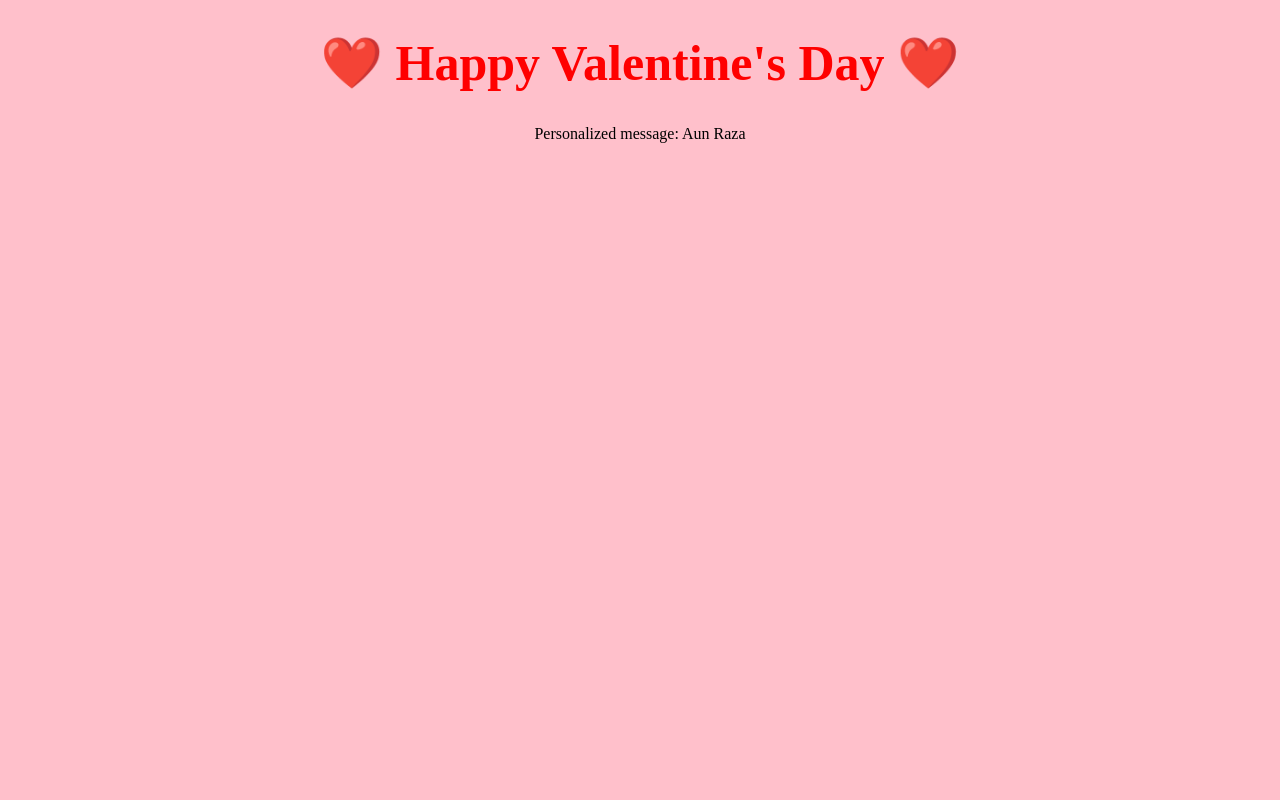
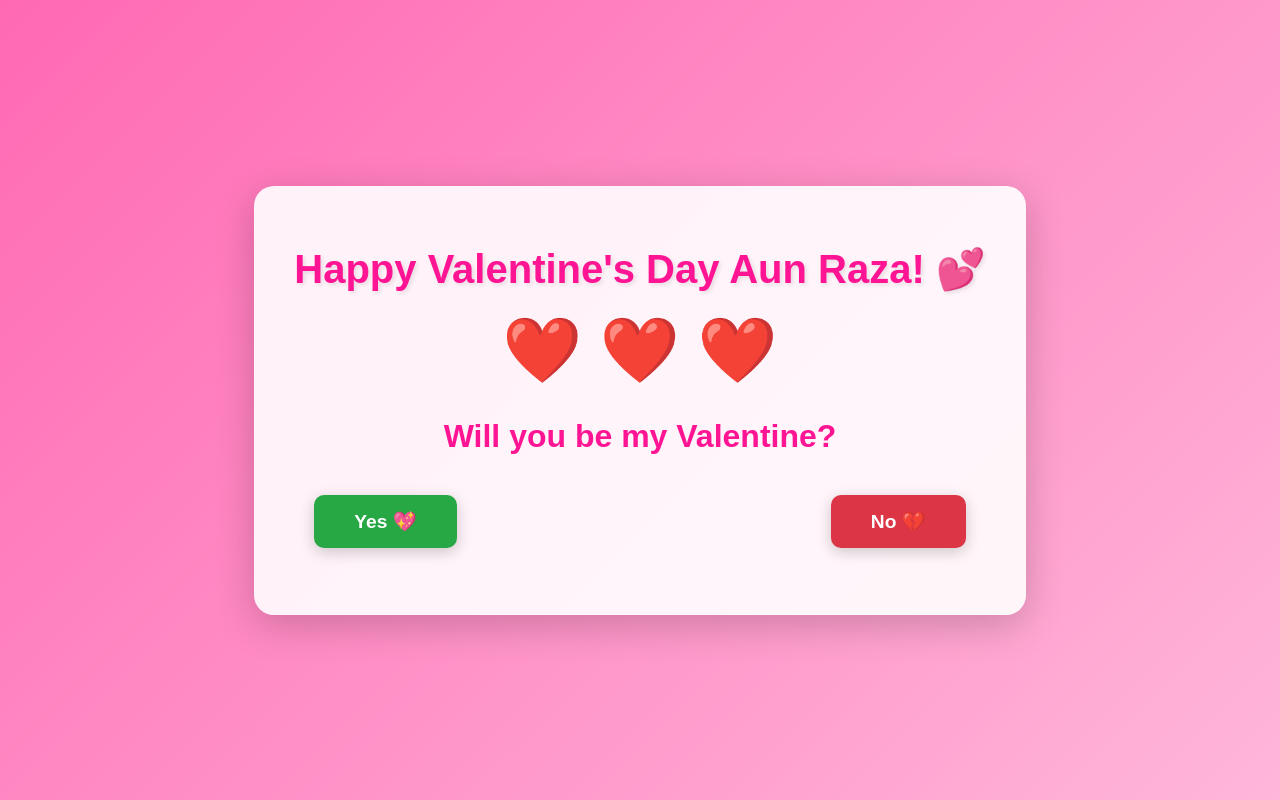
Before and after one commit to Z-hash24/valentine-website, a plain HTML site: page index.html in a window 1280 px wide. Drawn offline with Linux system fonts and the light colour scheme.

Commit message:
Update index.html with Valentine's interactive website

```diff
--- a/index.html
+++ b/index.html
@@ -3,21 +3,183 @@
 <head>
     <meta charset="UTF-8">
     <meta name="viewport" content="width=device-width, initial-scale=1.0">
-    <title>Valentine's Theme</title>
+    <title>Be My Valentine 💖</title>
     <style>
+        * {
+            margin: 0;
+            padding: 0;
+            box-sizing: border-box;
+        }
+
         body {
-            background-color: pink;
+            background: linear-gradient(135deg, #ff69b4 0%, #ffb6d9 100%);
+            min-height: 100vh;
+            display: flex;
+            justify-content: center;
+            align-items: center;
+            font-family: 'Arial', sans-serif;
+            overflow: hidden;
+        }
+
+        .container {
             text-align: center;
-            font-family: 'Arial, sans-serif';
+            background: rgba(255, 255, 255, 0.9);
+            padding: 60px 40px;
+            border-radius: 20px;
+            box-shadow: 0 10px 40px rgba(0, 0, 0, 0.2);
         }
-        .heart {
-            color: red;
-            font-size: 50px;
+
+        h1 {
+            color: #ff1493;
+            font-size: 2.5em;
+            margin-bottom: 20px;
+            text-shadow: 2px 2px 4px rgba(0, 0, 0, 0.1);
+        }
+
+        .hearts {
+            font-size: 4em;
+            margin: 20px 0;
+            animation: beat 1s infinite;
+        }
+
+        @keyframes beat {
+            0%, 100% { transform: scale(1); }
+            50% { transform: scale(1.1); }
+        }
+
+        .question {
+            color: #ff1493;
+            font-size: 2em;
+            margin: 30px 0;
+            font-weight: bold;
+        }
+
+        .button-container {
+            margin-top: 40px;
+            position: relative;
+            height: 60px;
+        }
+
+        #yesBtn, #noBtn {
+            padding: 15px 40px;
+            font-size: 1.2em;
+            border: none;
+            border-radius: 10px;
+            cursor: pointer;
+            font-weight: bold;
+            transition: all 0.3s ease;
+            position: absolute;
+            box-shadow: 0 4px 15px rgba(0, 0, 0, 0.2);
+        }
+
+        #yesBtn {
+            background-color: #28a745;
+            color: white;
+            left: 20px;
+            top: 0;
+        }
+
+        #yesBtn:hover {
+            background-color: #218838;
+            transform: scale(1.1);
+            box-shadow: 0 6px 20px rgba(40, 167, 69, 0.4);
+        }
+
+        #noBtn {
+            background-color: #dc3545;
+            color: white;
+            right: 20px;
+            top: 0;
+        }
+
+        .success-message {
+            display: none;
+            font-size: 2.5em;
+            color: #ff1493;
+            margin-top: 40px;
+            animation: fadeIn 1s ease-in;
+        }
+
+        @keyframes fadeIn {
+            from { opacity: 0; }
+            to { opacity: 1; }
+        }
+
+        .floating-heart {
+            position: fixed;
+            font-size: 2em;
+            pointer-events: none;
+            animation: float-up 3s ease-in forwards;
+        }
+
+        @keyframes float-up {
+            0% {
+                opacity: 1;
+                transform: translateY(0);
+            }
+            100% {
+                opacity: 0;
+                transform: translateY(-100vh);
+            }
         }
     </style>
 </head>
 <body>
-    <h1 class="heart">❤️ Happy Valentine's Day ❤️</h1>
-    <p>Personalized message: Aun Raza</p>
+
+<div class="container">
+    <h1>Happy Valentine's Day Aun Raza! 💕</h1>
+
+    <div class="hearts">❤️ ❤️ ❤️</div>
+
+    <div class="question">Will you be my Valentine?</div>
+
+    <div class="button-container">
+        <button id="yesBtn" onclick="yesClicked()">Yes 💖</button>
+        <button id="noBtn" onmouseover="moveNo()" ontouchstart="moveNo()">No 💔</button>
+    </div>
+
+    <div class="success-message" id="successMsg">
+        ❤️ ❤️ ❤️<br>
+        <span style="font-size: 0.8em;">I Love You! 💕</span>
+    </div>
+</div>
+
+<script>
+    function yesClicked() {
+        document.querySelector('.question').style.display = 'none';
+        document.querySelector('.button-container').style.display = 'none';
+        document.getElementById('successMsg').style.display = 'block';
+
+        // Create floating hearts
+        createHearts();
+    }
+
+    function moveNo() {
+        var x = Math.random() * (window.innerWidth - 120);
+        var y = Math.random() * (window.innerHeight - 60);
+
+        document.getElementById("noBtn").style.position = "fixed";
+        document.getElementById("noBtn").style.left = x + "px";
+        document.getElementById("noBtn").style.top = y + "px";
+    }
+
+    function createHearts() {
+        for (let i = 0; i < 30; i++) {
+            setTimeout(() => {
+                const heart = document.createElement("div");
+                heart.className = "floating-heart";
+                heart.innerHTML = "❤️";
+                heart.style.left = Math.random() * window.innerWidth + "px";
+                heart.style.top = window.innerHeight + "px";
+                document.body.appendChild(heart);
+
+                setTimeout(() => {
+                    heart.remove();
+                }, 3000);
+            }, i * 100);
+        }
+    }
+</script>
+
 </body>
 </html>
```
